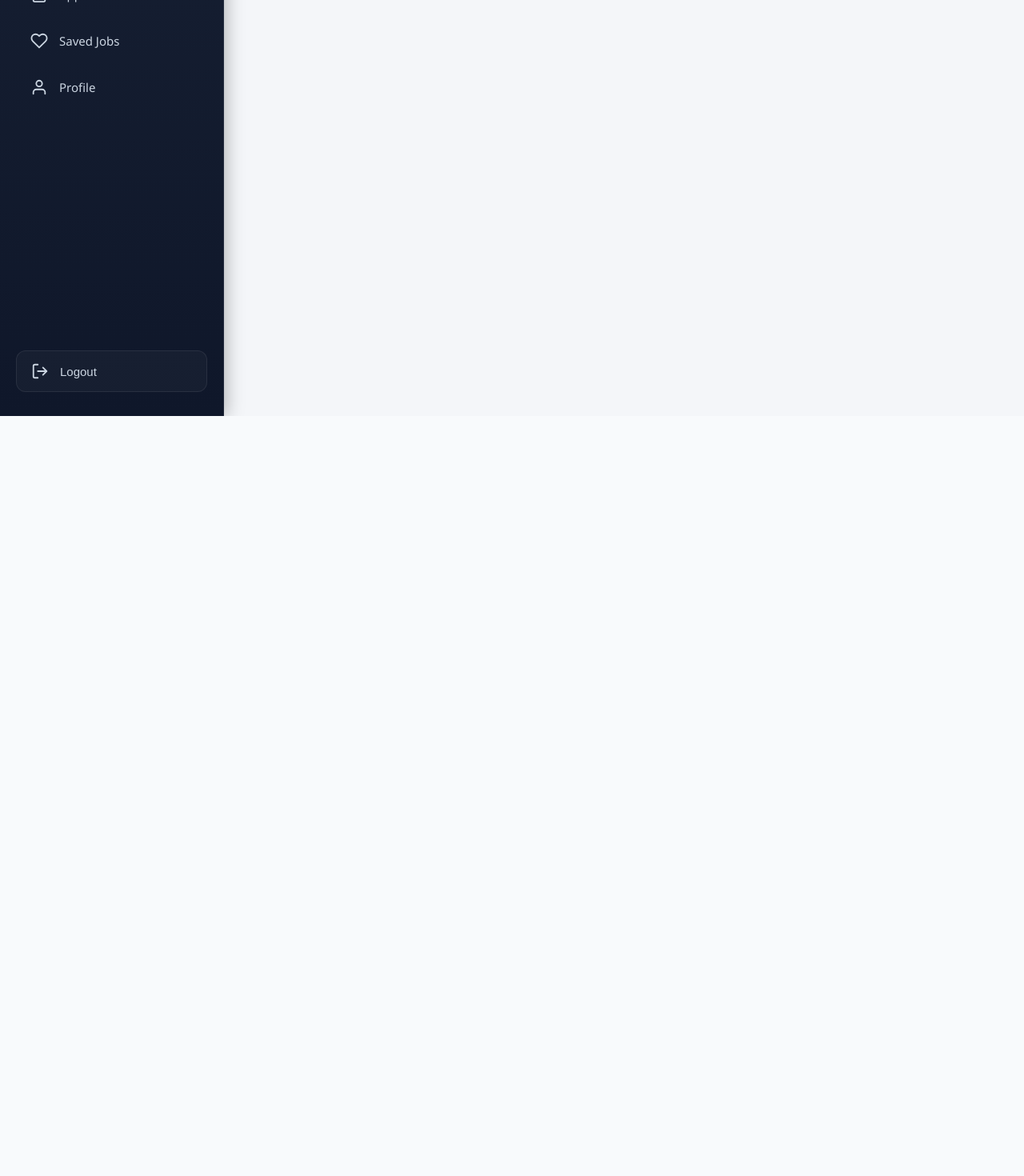
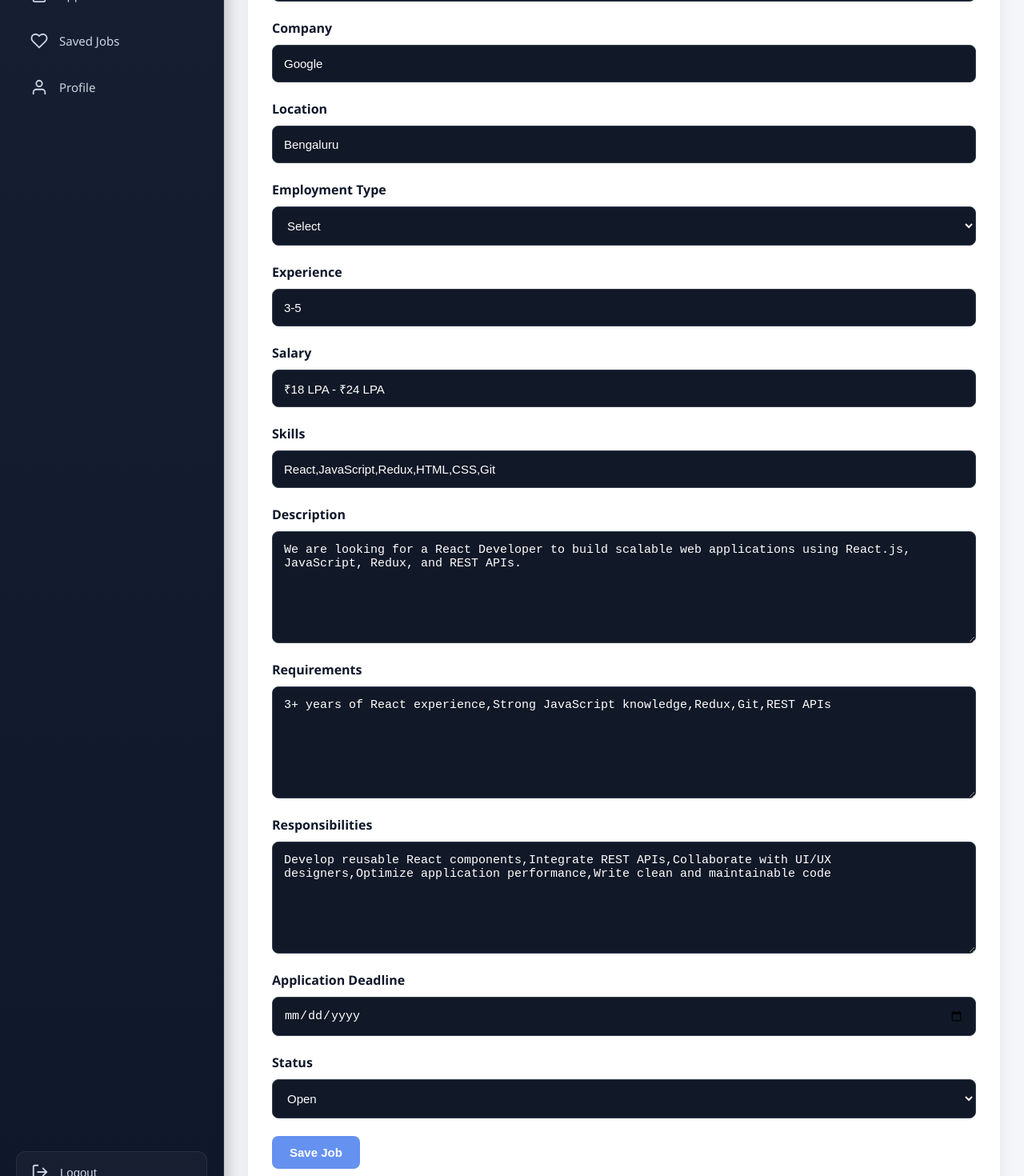
Before and after one commit to hemantbirla/smart-applicant-tracking-system, a React (Vite) app: page /recruiter/jobs/edit/1 in a window 1280 px wide. Shown: the part 280-1750 px from the top of the page at 80% size. Before the commit the page ends 800 px from the top, so only its background shows below. Built offline with nearby package versions, Linux system fonts and the light colour scheme; no server answers.

Commit message:
Implement recruiter edit job page

```diff
--- a/src/components/jobs/JobActions.jsx
+++ b/src/components/jobs/JobActions.jsx
@@ -1,5 +1,6 @@
 import { FiEye, FiEdit2, FiTrash2 } from "react-icons/fi";
 import "../../styles/jobs.css";
+
 const JobActions = ({
   job,
   onView,
--- a/src/components/jobs/JobForm.jsx
+++ b/src/components/jobs/JobForm.jsx
@@ -1,193 +1,173 @@
-import { useEffect } from "react";
+import { yupResolver } from "@hookform/resolvers/yup";
 import { useForm } from "react-hook-form";
-import { yupResolver } from "@hookform/resolvers/yup";
 
-import { jobSchema } from "../../constants/jobValidation";
-import {
-  JOB_TYPES,
-  EXPERIENCE_LEVELS,
-  JOB_STATUS,
-} from "../../constants/jobConstants";
+import { jobSchema } from "../../constants/validationSchemas";
 
-import "../../styles/jobs.css";
-
-const JobForm = ({ defaultValues = {}, onSubmit, loading = false }) => {
+const JobForm = ({
+  defaultValues = {},
+  onSubmit,
+}) => {
   const {
     register,
     handleSubmit,
-    reset,
     formState: { errors },
   } = useForm({
     resolver: yupResolver(jobSchema),
-
-    defaultValues: {
-      title: "",
-      company: "",
-      location: "",
-      employmentType: "",
-      experience: "",
-      salary: "",
-      skills: "",
-      description: "",
-      requirements: "",
-      responsibilities: "",
-      deadline: "",
-      status: "Open",
-      ...defaultValues,
-    },
+    defaultValues,
   });
 
-  useEffect(() => {
-    if (defaultValues?.title) {
-      reset(defaultValues);
-    }
-  }, [reset]);
+  return (
+    <form
+      className="job-form"
+      onSubmit={handleSubmit(onSubmit)}
+    >
+      <div className="form-grid">
+        <div className="form-group">
+          <label>Job Title</label>
 
-  return (
-    <form className="job-form" onSubmit={handleSubmit(onSubmit)}>
-      <div className="job-grid">
-        <Input
-          label="Job Title"
-          name="title"
-          register={register}
-          error={errors.title}
+          <input
+            {...register("title")}
+            placeholder="React Developer"
           />
 
-        <Input
-          label="Company"
-          name="company"
-          register={register}
-          error={errors.company}
+          <p>{errors.title?.message}</p>
+        </div>
+
+        <div className="form-group">
+          <label>Company</label>
+
+          <input
+            {...register("company")}
+            placeholder="Google"
           />
 
-        <Input
-          label="Location"
-          name="location"
-          register={register}
-          error={errors.location}
+          <p>{errors.company?.message}</p>
+        </div>
+
+        <div className="form-group">
+          <label>Location</label>
+
+          <input
+            {...register("location")}
+            placeholder="Bangalore"
           />
 
-        <Select
-          label="Employment Type"
-          name="employmentType"
-          options={JOB_TYPES}
-          register={register}
-          error={errors.employmentType}
+          <p>{errors.location?.message}</p>
+        </div>
+
+        <div className="form-group">
+          <label>Employment Type</label>
+
+          <select {...register("jobType")}>
+            <option value="">Select</option>
+            <option>Full Time</option>
+            <option>Part Time</option>
+            <option>Internship</option>
+            <option>Contract</option>
+          </select>
+
+          <p>{errors.jobType?.message}</p>
+        </div>
+
+        <div className="form-group">
+          <label>Experience</label>
+
+          <input
+            {...register("experience")}
+            placeholder="3-5 Years"
           />
 
-        <Select
-          label="Experience"
-          name="experience"
-          options={EXPERIENCE_LEVELS}
-          register={register}
-          error={errors.experience}
+          <p>{errors.experience?.message}</p>
+        </div>
+
+        <div className="form-group">
+          <label>Salary</label>
+
+          <input
+            {...register("salary")}
+            placeholder="10-15 LPA"
           />
 
-        <Input
-          label="Salary"
-          name="salary"
-          register={register}
-          error={errors.salary}
+          <p>{errors.salary?.message}</p>
+        </div>
+
+        <div className="form-group full-width">
+          <label>Skills</label>
+
+          <input
+            {...register("skills")}
+            placeholder="React, JavaScript, Redux"
           />
 
-        <Input
-          label="Skills"
-          name="skills"
-          placeholder="React, Node.js..."
-          register={register}
-          error={errors.skills}
+          <p>{errors.skills?.message}</p>
+        </div>
+
+        <div className="form-group full-width">
+          <label>Description</label>
+
+          <textarea
+            rows={5}
+            {...register("description")}
           />
 
-        <Select
-          label="Status"
-          name="status"
-          options={JOB_STATUS}
-          register={register}
-          error={errors.status}
-        />
+          <p>{errors.description?.message}</p>
         </div>
 
-      <TextArea
-        label="Description"
-        name="description"
-        register={register}
-        error={errors.description}
+        <div className="form-group full-width">
+          <label>Requirements</label>
+
+          <textarea
+            rows={5}
+            {...register("requirements")}
           />
 
-      <TextArea
-        label="Requirements"
-        name="requirements"
-        register={register}
-        error={errors.requirements}
+          <p>{errors.requirements?.message}</p>
+        </div>
+
+        <div className="form-group full-width">
+          <label>Responsibilities</label>
+
+          <textarea
+            rows={5}
+            {...register("responsibilities")}
           />
 
-      <TextArea
-        label="Responsibilities"
-        name="responsibilities"
-        register={register}
-        error={errors.responsibilities}
+          <p>{errors.responsibilities?.message}</p>
+        </div>
+
+        <div className="form-group">
+          <label>Application Deadline</label>
+
+          <input
+            type="date"
+            {...register("deadline")}
           />
 
-      <div className="job-grid">
-        <Input
-          type="date"
-          label="Application Deadline"
-          name="deadline"
-          register={register}
-          error={errors.deadline}
-        />
+          <p>{errors.deadline?.message}</p>
         </div>
 
-      <button className="job-submit-btn" disabled={loading}>
-        {loading ? "Saving..." : "Save Job"}
+        <div className="form-group">
+          <label>Status</label>
+
+          <select {...register("status")}>
+            <option>Open</option>
+            <option>Closed</option>
+            <option>Draft</option>
+            <option>Expired</option>
+          </select>
+
+          <p>{errors.status?.message}</p>
+        </div>
+      </div>
+
+      <button
+        type="submit"
+        className="primary-btn"
+      >
+        Save Job
       </button>
     </form>
   );
 };
 
-const Input = ({
-  label,
-  name,
-  register,
-  error,
-  type = "text",
-  placeholder = "",
-}) => (
-  <div className="job-field">
-    <label>{label}</label>
-
-    <input type={type} placeholder={placeholder} {...register(name)} />
-
-    {error && <p className="job-error">{error.message}</p>}
-  </div>
-);
-
-const Select = ({ label, name, options, register, error }) => (
-  <div className="job-field">
-    <label>{label}</label>
-
-    <select {...register(name)}>
-      <option value="">Select</option>
-
-      {options.map((option) => (
-        <option key={option} value={option}>
-          {option}
-        </option>
-      ))}
-    </select>
-
-    {error && <p className="job-error">{error.message}</p>}
-  </div>
-);
-
-const TextArea = ({ label, name, register, error }) => (
-  <div className="job-field">
-    <label>{label}</label>
-
-    <textarea rows={5} {...register(name)} />
-
-    {error && <p className="job-error">{error.message}</p>}
-  </div>
-);
-
 export default JobForm;
--- a/src/constants/validationSchemas.js
+++ b/src/constants/validationSchemas.js
@@ -1,9 +1,9 @@
 import * as yup from "yup";
 import { validationMessages } from "./validationMessages";
 
-// ==============================
+// ======================================================
 // Login Schema
-// ==============================
+// ======================================================
 
 export const loginSchema = yup.object({
   email: yup
@@ -19,9 +19,9 @@ export const loginSchema = yup.object({
     .min(8, validationMessages.password.min),
 });
 
-// ==============================
+// ======================================================
 // Signup Schema
-// ==============================
+// ======================================================
 
 export const signupSchema = yup.object({
   fullName: yup
@@ -51,9 +51,9 @@ export const signupSchema = yup.object({
     ),
 });
 
-// ==============================
+// ======================================================
 // Forgot Password Schema
-// ==============================
+// ======================================================
 
 export const forgotPasswordSchema = yup.object({
   email: yup
@@ -63,9 +63,9 @@ export const forgotPasswordSchema = yup.object({
     .email(validationMessages.email.invalid),
 });
 
-// ==============================
+// ======================================================
 // Reset Password Schema
-// ==============================
+// ======================================================
 
 export const resetPasswordSchema = yup.object({
   password: yup
@@ -84,9 +84,9 @@ export const resetPasswordSchema = yup.object({
     ),
 });
 
-// ==============================
+// ======================================================
 // Personal Information Schema
-// ==============================
+// ======================================================
 
 export const personalInfoSchema = yup.object({
   firstName: yup
@@ -98,6 +98,11 @@ export const personalInfoSchema = yup.object({
     .string()
     .trim()
     .required(validationMessages.personalInfo.lastNameRequired),
+
+  title: yup
+    .string()
+    .trim()
+    .required("Job title is required"),
 
   email: yup
     .string()
@@ -114,10 +119,10 @@ export const personalInfoSchema = yup.object({
     .string()
     .required(validationMessages.personalInfo.dobRequired),
 
-  address: yup
+  location: yup
     .string()
     .trim()
-    .required(validationMessages.personalInfo.addressRequired),
+    .required("Location is required"),
 
   linkedin: yup
     .string()
@@ -140,3 +145,69 @@ export const personalInfoSchema = yup.object({
     .nullable()
     .transform((value) => (value === "" ? null : value)),
 });
+
+// ======================================================
+// Recruiter Job Schema
+// ======================================================
+
+export const jobSchema = yup.object({
+  title: yup
+    .string()
+    .trim()
+    .required("Job title is required"),
+
+  company: yup
+    .string()
+    .trim()
+    .required("Company name is required"),
+
+  location: yup
+    .string()
+    .trim()
+    .required("Location is required"),
+
+  jobType: yup
+    .string()
+    .trim()
+    .required("Job type is required"),
+
+  experience: yup
+    .string()
+    .trim()
+    .required("Experience level is required"),
+
+  salary: yup
+    .string()
+    .trim()
+    .required("Salary range is required"),
+
+  skills: yup
+    .string()
+    .trim()
+    .required("Skills are required"),
+
+  description: yup
+    .string()
+    .trim()
+    .required("Description is required"),
+
+  requirements: yup
+    .string()
+    .trim()
+    .required("Requirements are required"),
+
+  responsibilities: yup
+    .string()
+    .trim()
+    .required("Responsibilities are required"),
+
+  deadline: yup
+    .date()
+    .required("Application deadline is required")
+    .typeError("Please select a valid date"),
+
+  status: yup
+    .string()
+    .trim()
+    .required("Status is required"),
+});
--- a/src/pages/recruiter/EditJob.jsx
+++ b/src/pages/recruiter/EditJob.jsx
@@ -1,10 +1,82 @@
+import { useEffect, useState } from "react";
+import { useNavigate, useParams } from "react-router-dom";
+import { toast } from "react-toastify";
+
 import DashboardLayout from "../../layouts/DashboardLayout";
+import JobForm from "../../components/jobs/JobForm";
+
+import {
+  getJobById,
+  updateJob,
+} from "../../services/jobService";
 
 const EditJob = () => {
+  const { id } = useParams();
+
+  const navigate = useNavigate();
+
+  const [job, setJob] = useState(null);
+
+  const [loading, setLoading] = useState(true);
+
+  useEffect(() => {
+    const fetchJob = async () => {
+      try {
+        const data = await getJobById(id);
+
+        setJob(data);
+      } catch (error) {
+        toast.error("Unable to load job.");
+      } finally {
+        setLoading(false);
+      }
+    };
+
+    fetchJob();
+  }, [id]);
+
+  const handleUpdate = async (formData) => {
+    try {
+      await updateJob(id, formData);
+
+      toast.success("Job updated successfully.");
+
+      navigate("/recruiter/jobs");
+    } catch (error) {
+      toast.error("Failed to update job.");
+    }
+  };
+
+  if (loading) {
+    return (
+      <DashboardLayout>
+        <div className="page-container">
+          <h2>Loading Job...</h2>
+        </div>
+      </DashboardLayout>
+    );
+  }
+
+  if (!job) {
+    return (
+      <DashboardLayout>
+        <div className="page-container">
+          <h2>Job not found.</h2>
+        </div>
+      </DashboardLayout>
+    );
+  }
+
   return (
     <DashboardLayout>
       <div className="page-container">
         <h1>Edit Job</h1>
+
+        <JobForm
+          key={job.id}
+          defaultValues={job}
+          onSubmit={handleUpdate}
+        />
       </div>
     </DashboardLayout>
   );
--- a/src/styles/jobs.css
+++ b/src/styles/jobs.css
@@ -1392,5 +1392,35 @@
 
 
 /* ===========================
-   Job Form
+   Job Add
 =========================== */
+
+.primary-btn {
+  display: inline-flex;
+  align-items: center;
+  justify-content: center;
+
+  padding: 12px 22px;
+
+  background: #2563eb;
+  color: #fff;
+
+  border: none;
+  border-radius: 8px;
+
+  font-size: 15px;
+  font-weight: 600;
+
+  cursor: pointer;
+
+  transition: all 0.25s ease;
+}
+
+.primary-btn:hover {
+  background: #1d4ed8;
+}
+
+.primary-btn:disabled {
+  opacity: 0.6;
+  cursor: not-allowed;
+}
```
Also changed, not shown: src/pages/recruiter/AddJob.jsx (+8 -10 lines), src/pages/recruiter/ManageJobs.jsx (+37 -11 lines). Lines whose indentation alone changed are shown as unchanged.
